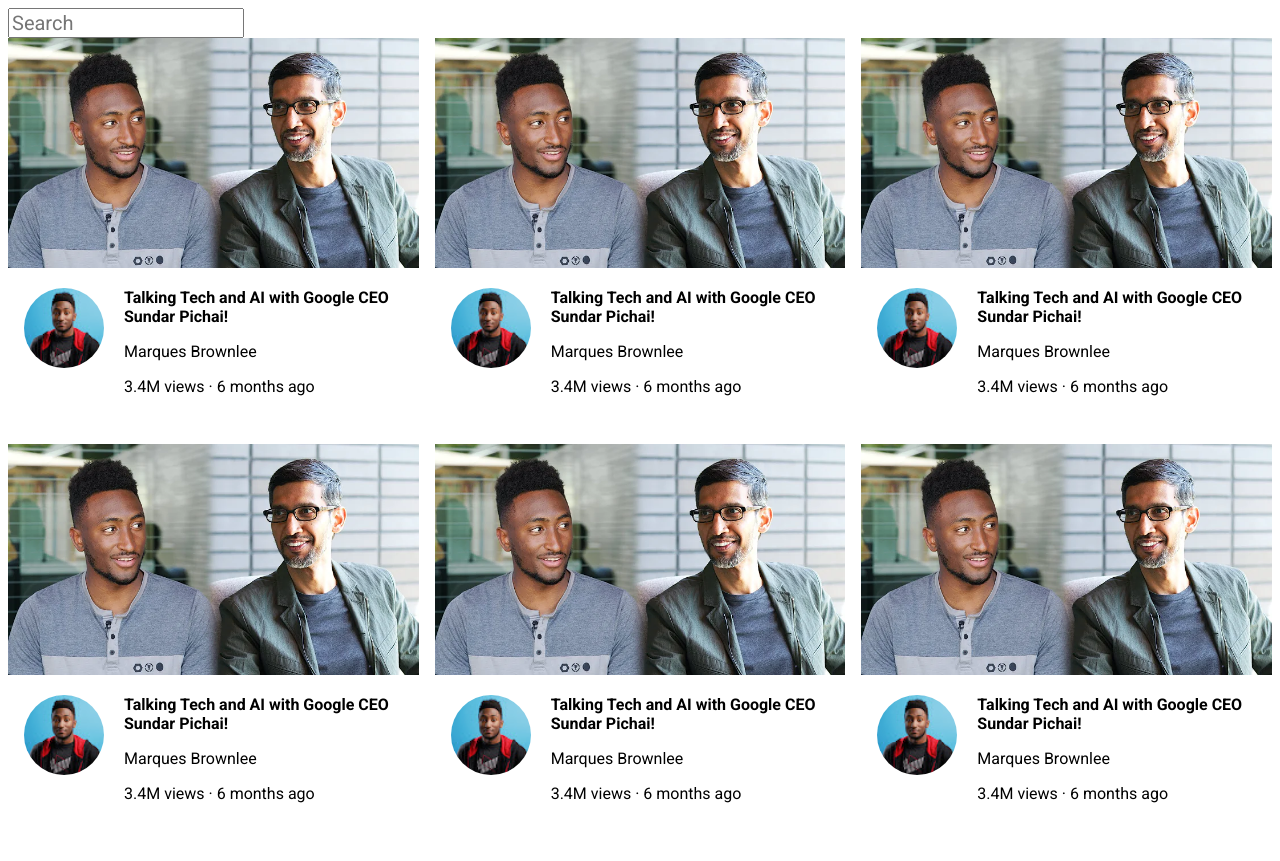
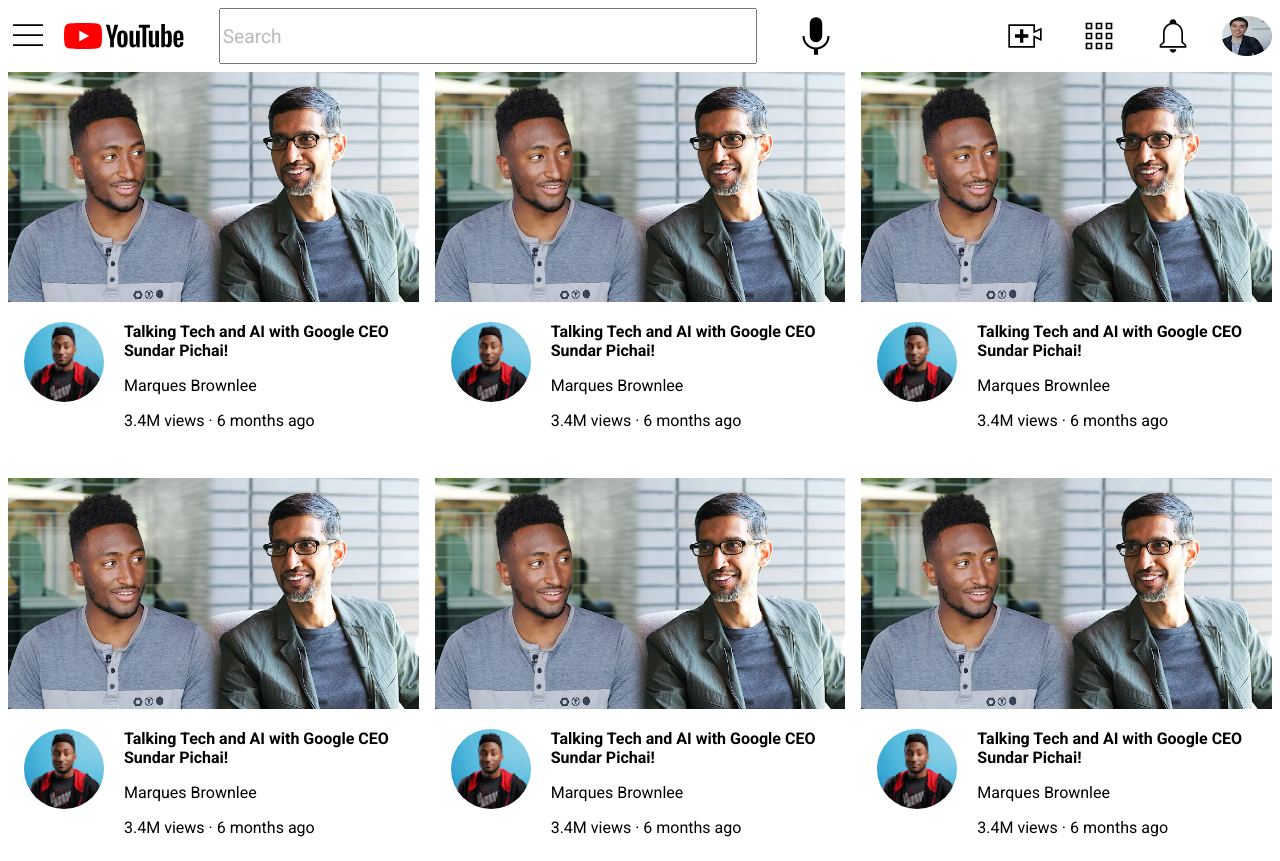
Before and after one commit to JeevanSadalge2020/HTML-CSS, a plain HTML site: page YouTube/index.html in a window 1280 px wide. Before the commit the page ends 827 px from the top, so only its background shows below. Drawn offline with Linux system fonts and the light colour scheme.

Commit message:
youtube main page created

```diff
--- /dev/null
+++ b/YouTube/css/header.css
@@ -0,0 +1,69 @@
+header {
+    display: flex;
+    /* border: 1px solid black; */
+    margin-bottom: 1rem;
+    height: 40px;
+    margin-top: 1rem;
+}
+
+header img {
+    width: 50px;
+}
+
+header img:hover {
+    width: 50px;
+    cursor: pointer;
+}
+
+.header-hamburgur {
+    display: flex;
+    flex: 1;
+    gap: 1rem;
+    justify-content: left;
+    align-items: center;
+}
+
+.header-hamburgur img:nth-child(1) {
+    width: 40px;
+}
+
+.header-hamburgur img:nth-child(2) {
+    width: 120px;
+}
+
+.header-search-bar {
+    display: flex;
+    flex: 3;
+    align-items: center;
+    justify-content: space-around;
+    gap: 1.5rem;
+}
+
+.header-search-bar input {
+    flex: 3;
+    height: 50px;
+    font-size: 10rem;
+}
+
+.header-mic:hover{
+    background-color: rgb(232, 232, 232);
+    border-radius: 50%;
+    transition: background-color 1s ease;
+}
+
+.header-mic{
+    padding: 10px;
+}
+
+.header-channel {
+    display: flex;
+    justify-content: right;
+    gap: 1.5rem;
+    flex: 2;
+}
+
+.header-search-bar input::placeholder {
+    font-size: 1.2rem;
+    font-weight: 500;
+    opacity: 0.5;
+}
--- /dev/null
+++ b/YouTube/css/style.css
@@ -0,0 +1,3 @@
+* {
+    font-family: 'Roboto', sans-serif;
+}
--- a/YouTube/css/styles.css
+++ b/YouTube/css/video.css
@@ -1,31 +1,27 @@
-*{
-    font-family: 'Roboto', sans-serif;
-}
-
 #search-bar {
     display: block;
     font-size: 1.25rem;
 }
 
-.main-grid{
+.main-grid {
     display: grid;
     grid-template-columns: repeat(3, 1fr);
     column-gap: 1rem;
     row-gap: 2rem;
 }
 
-.video{
+.video {
     display: flex;
     flex-direction: column;
     gap: 1rem;
 }
 
 .video-details {
-   display: grid;
-   grid-template-columns: 100px 1fr;
+    display: grid;
+    grid-template-columns: 100px 1fr;
 }
 
-.video-thumbnail{
+.video-thumbnail {
     width: 100%;
 }
 
@@ -34,12 +30,12 @@
     display: inline-block;
 }
 
-.video-details-text-title{
+.video-details-text-title {
     font-weight: bold;
     margin-top: 0;
 }
 
-.video-details-channel-pic img{
+.video-details-channel-pic img {
     border-radius: 50%;
     height: 80px;
     margin-left: 1rem;
--- a/YouTube/index.html
+++ b/YouTube/index.html
@@ -9,11 +9,33 @@
       href="https://fonts.googleapis.com/css2?family=Roboto:wght@400;700&display=swap"
       rel="stylesheet"
     />
-    <link rel="stylesheet" href="css/styles.css" />
+    <link rel="stylesheet" href="css/style.css" />
+    <link rel="stylesheet" href="css/video.css" />
+    <link rel="stylesheet" href="css/header.css" />
     <title>YouTube</title>
   </head>
   <body>
-    <input type="text" name="search-bar" id="search-bar" placeholder="Search" />
+    <header>
+      <div class="header-hamburgur">
+        <img src="./thumbnails/hamburger-menu.svg" alt="" />
+        <img src="./thumbnails/youtube-logo.svg" alt="" />
+      </div>
+      <div class="header-search-bar">
+        <input
+          type="text"
+          name="search-bar"
+          id="search-bar"
+          placeholder="Search"
+        />
+        <img src="./thumbnails/voice-search-icon.svg" alt=""  class="header-mic"/>
+      </div>
+      <div class="header-channel">
+        <img src="./thumbnails/upload.svg" alt="" />
+        <img src="./thumbnails/youtube-apps.svg" alt="" />
+        <img src="./thumbnails/notifications.svg" alt="" />
+        <img src="./thumbnails/my-channel.jpeg" alt="" />
+      </div>
+    </header>
     <div class="main-grid">
       <div class="video">
         <div>
```
Also changed, not shown: YouTube/thumbnails/hamburger-menu.svg (added), YouTube/thumbnails/my-channel.jpeg (added), YouTube/thumbnails/notifications.svg (added), YouTube/thumbnails/search.svg (added), YouTube/thumbnails/upload.svg (added), YouTube/thumbnails/voice-search-icon.svg (added), YouTube/thumbnails/youtube-apps.svg (added), YouTube/thumbnails/youtube-logo.svg (added).
